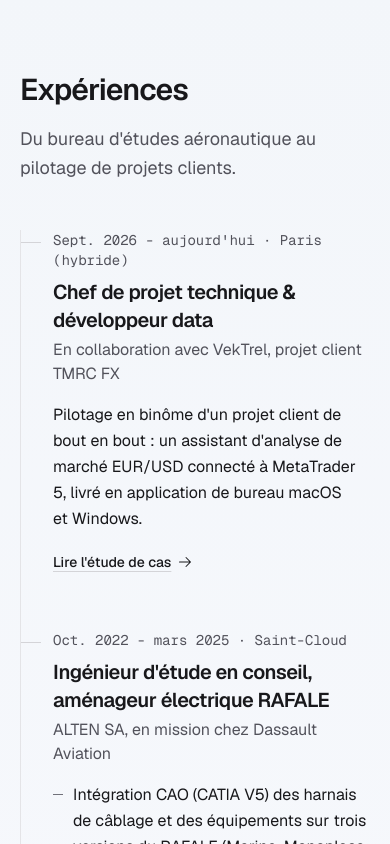
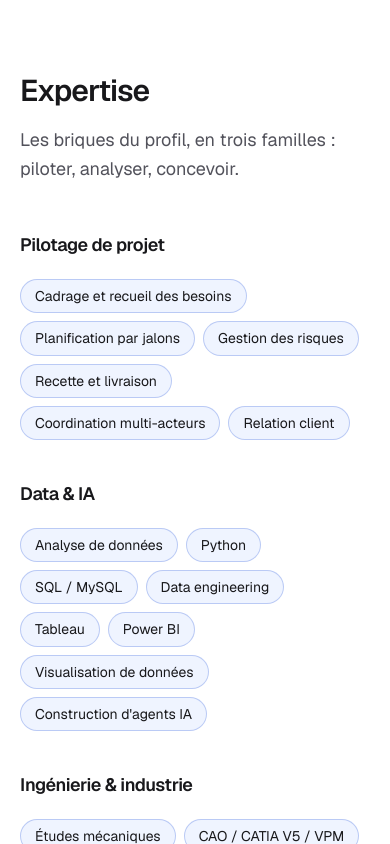
Before and after one commit to jmpbusiness2023-commits/portfolio, a Next.js app: page / in a window 390 px wide. Shown: the part 4500-5344 px from the top of the page. Built offline with nearby package versions, Linux system fonts and the light colour scheme.

Commit message:
Point 2 : rétablit la section Expertise ; « Deux façons de travailler avec moi » passe sur #approche

```diff
--- a/app/globals.css
+++ b/app/globals.css
@@ -264,6 +264,19 @@ body::before {
   white-space: nowrap;
 }
 
+/* Pastille de compétence (section Expertise) */
+.chip {
+  display: inline-flex;
+  align-items: center;
+  padding: 0.4375rem 0.875rem;
+  border: 1px solid var(--accent-border);
+  border-radius: 999px;
+  background: var(--accent-soft);
+  font-size: 0.875rem;
+  line-height: 1.3;
+  color: var(--fg);
+}
+
 /* Carte : une seule échelle d'arrondi (12 px) */
 .card {
   border: 1px solid var(--line);
--- a/app/page.tsx
+++ b/app/page.tsx
@@ -2,6 +2,7 @@ import {
   Contact,
   Environments,
   Experiences,
+  Expertise,
   Hero,
   Profile,
   Projects,
@@ -18,6 +19,7 @@ export default function Home() {
       <Profile />
       <TwoWays />
       <TmrcFeature />
+      <Expertise />
       <Experiences />
       <Projects />
       <Environments />
--- a/components/home.tsx
+++ b/components/home.tsx
@@ -15,6 +15,7 @@ import {
   environments,
   experiences,
   experiencesSection,
+  expertise,
   hero,
   profile,
   projects,
@@ -106,7 +107,7 @@ export function Profile() {
 export function TwoWays() {
   const [projet, data] = twoWays.tracks;
   return (
-    <section id="expertise" className="band-b">
+    <section id={twoWays.anchor} className="band-b">
       <div className="container-site py-24 md:py-32">
         <SectionHeading title={twoWays.heading} intro={twoWays.intro} />
         <div className="mt-12 grid gap-6 md:grid-cols-12">
@@ -169,6 +170,30 @@ export function TmrcFeature() {
             {tmrcFeature.cta.label}
             <ArrowRightIcon size={18} className="btn-arrow" aria-hidden />
           </Link>
+        </div>
+      </div>
+    </section>
+  );
+}
+
+export function Expertise() {
+  return (
+    <section id="expertise" className="band-a">
+      <div className="container-site py-24 md:py-32">
+        <SectionHeading title={expertise.heading} intro={expertise.intro} />
+        <div className="mt-12 grid gap-10 md:grid-cols-3 md:gap-0 md:divide-x md:divide-line">
+          {expertise.families.map((family) => (
+            <div key={family.name} className="md:px-8 md:first:pl-0 md:last:pr-0" data-reveal>
+              <h3 className="text-lg font-semibold tracking-tight">{family.name}</h3>
+              <ul className="mt-5 flex flex-wrap gap-2">
+                {family.items.map((item) => (
+                  <li key={item} className="chip">
+                    {item}
+                  </li>
+                ))}
+              </ul>
+            </div>
+          ))}
         </div>
       </div>
     </section>
--- a/content/site.ts
+++ b/content/site.ts
@@ -45,11 +45,12 @@ export const cvs = {
 
 export const nav = [
   { label: "Profil", href: "/#profil" },
-  { label: "TMRC FX", href: "/#tmrc-fx" },
+  { label: "Expertise", href: "/#expertise" },
   { label: "Expériences", href: "/#experiences" },
   { label: "Projets", href: "/#projects" },
   { label: "Use cases", href: "/#use-cases" },
   { label: "Stack", href: "/#stack" },
+  { label: "Contact", href: "/#contact" },
 ];
 
 export const hero = {
@@ -67,6 +68,7 @@ export const profile = {
 };
 
 export const twoWays = {
+  anchor: "approche",
   heading: "Deux façons de travailler avec moi",
   intro:
     "Un même parcours, deux lectures. Selon votre besoin, voici ce que je prends en charge et ce qui le prouve.",
@@ -111,6 +113,49 @@ export const tmrcFeature = {
     "Un client pilote voulait un assistant pour repérer des configurations de marché sur l'EUR/USD à partir de règles qu'il appliquait à la main. En collaboration avec VekTrel, j'ai copiloté le projet du cadrage à la livraison d'une application de bureau connectée à MetaTrader 5.",
   cta: { label: "Lire l'étude de cas", href: "/use-cases/tmrc-fx" },
   tags: ["Cadrage", "Recette", "Python", "Temps réel", "Tauri"],
+};
+
+/** Section Expertise : les briques du profil, en trois familles. */
+export const expertise = {
+  heading: "Expertise",
+  intro: "Les briques du profil, en trois familles : piloter, analyser, concevoir.",
+  families: [
+    {
+      name: "Pilotage de projet",
+      items: [
+        "Cadrage et recueil des besoins",
+        "Planification par jalons",
+        "Gestion des risques",
+        "Recette et livraison",
+        "Coordination multi-acteurs",
+        "Relation client",
+      ],
+    },
+    {
+      name: "Data & IA",
+      items: [
+        "Analyse de données",
+        "Python",
+        "SQL / MySQL",
+        "Data engineering",
+        "Tableau",
+        "Power BI",
+        "Visualisation de données",
+        "Construction d'agents IA",
+      ],
+    },
+    {
+      name: "Ingénierie & industrie",
+      items: [
+        "Études mécaniques",
+        "CAO / CATIA V5 / VPM",
+        "Gestion documentaire / PLM",
+        "Respect des normes et standards",
+        "Lecture d'environnements techniques",
+        "Résolution de problèmes",
+      ],
+    },
+  ],
 };
 
 export const experiencesSection = {
```
